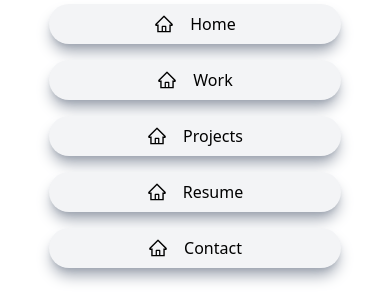
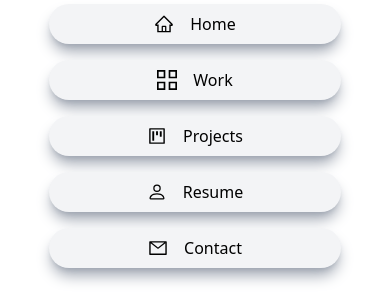
Before and after one commit to lavollmer/react-website, a React (Vite) app in the folder react-website/: page / in a window 390 px wide. Both pictures are taken after a click on the icon 366 px from the left and 24 px from the top of the page. Shown: the part 286-594 px from the top of the page. Built offline with nearby package versions, Linux system fonts and the light colour scheme.

Commit message:
updated icons for each section and imported

```diff
--- a/react-website/src/components/Sidenav.jsx
+++ b/react-website/src/components/Sidenav.jsx
@@ -1,6 +1,13 @@
 import React, { useState } from "react";
 // import AiOutlineMenu which is a hamburger style icon
-import { AiOutlineMenu, AiOutlineHome } from "react-icons/ai";
+import {
+  AiOutlineMenu,
+  AiOutlineHome,
+  AiOutlineProject,
+  AiOutlineMail,
+} from "react-icons/ai";
+import { BsPerson } from "react-icons/bs";
+import { GrProjects } from "react-icons/gr";
 
 function Sidenav() {
   // state variable = nav, setNav updates the function of nav variable, initial value of nav is set to false
@@ -40,7 +47,7 @@
               className="w-[75%] flex justify-center items-center rounded-full shadow-lg bg-gray-100 shadow-gray-400 m-2 p-2 cursor-pointer hover:scale-110 ease-in duration-200"
             >
               {/* AiOutlineHome icon from React icons with a size of 20 pixels */}
-              <AiOutlineHome size={20} />
+              <GrProjects size={20} />
               <span className="pl-4">Work</span>
             </a>
             <a
@@ -48,7 +55,7 @@
               className="w-[75%] flex justify-center items-center rounded-full shadow-lg bg-gray-100 shadow-gray-400 m-2 p-2 cursor-pointer hover:scale-110 ease-in duration-200"
             >
               {/* AiOutlineHome icon from React icons with a size of 20 pixels */}
-              <AiOutlineHome size={20} />
+              <AiOutlineProject size={20} />
               <span className="pl-4">Projects</span>
             </a>
             <a
@@ -56,7 +63,7 @@
               className="w-[75%] flex justify-center items-center rounded-full shadow-lg bg-gray-100 shadow-gray-400 m-2 p-2 cursor-pointer hover:scale-110 ease-in duration-200"
             >
               {/* AiOutlineHome icon from React icons with a size of 20 pixels */}
-              <AiOutlineHome size={20} />
+              <BsPerson size={20} />
               <span className="pl-4">Resume</span>
             </a>
             <a
@@ -64,7 +71,7 @@
               className="w-[75%] flex justify-center items-center rounded-full shadow-lg bg-gray-100 shadow-gray-400 m-2 p-2 cursor-pointer hover:scale-110 ease-in duration-200"
             >
               {/* AiOutlineHome icon from React icons with a size of 20 pixels */}
-              <AiOutlineHome size={20} />
+              <AiOutlineMail size={20} />
               <span className="pl-4">Contact</span>
             </a>
           </div>
```
